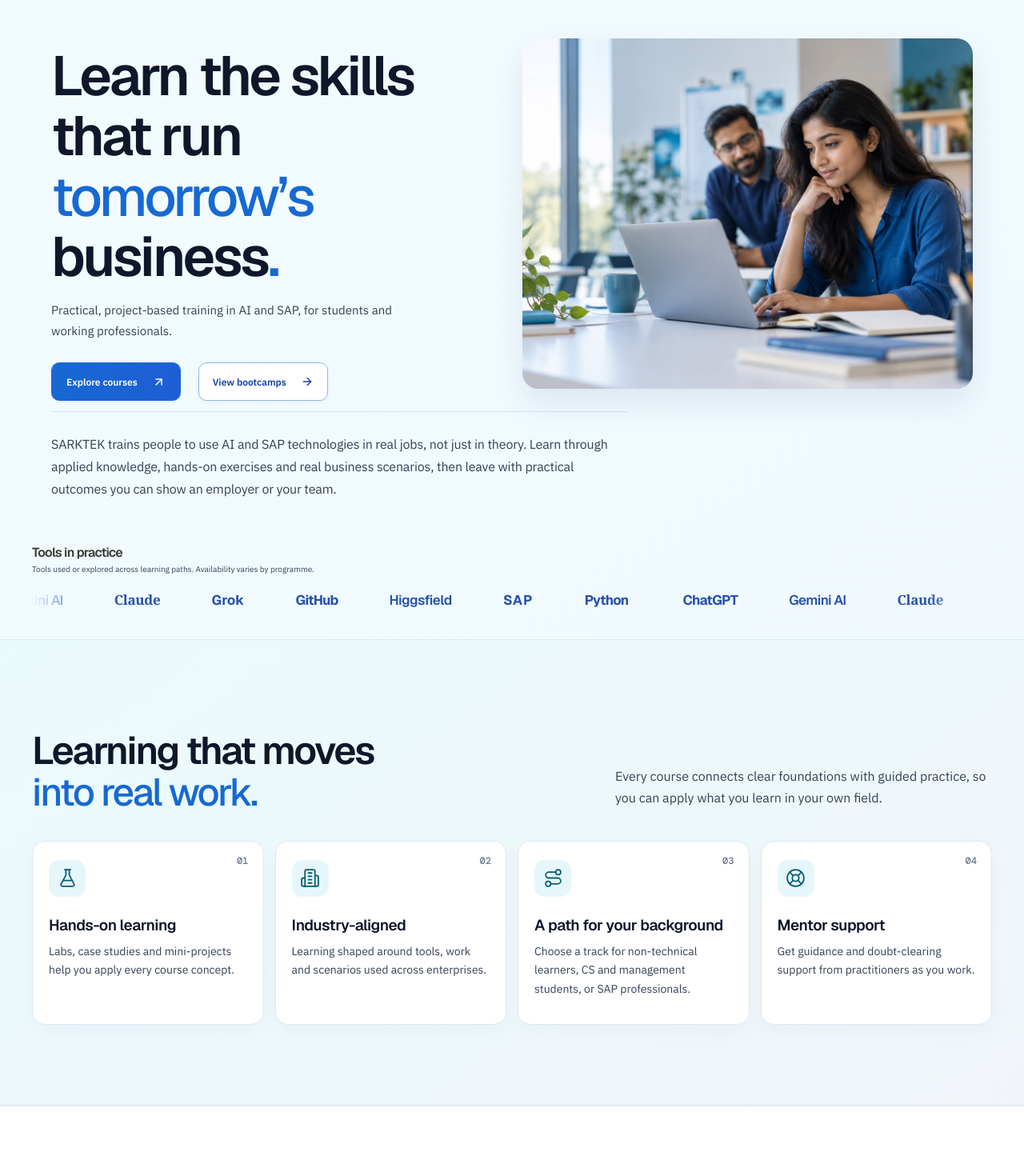
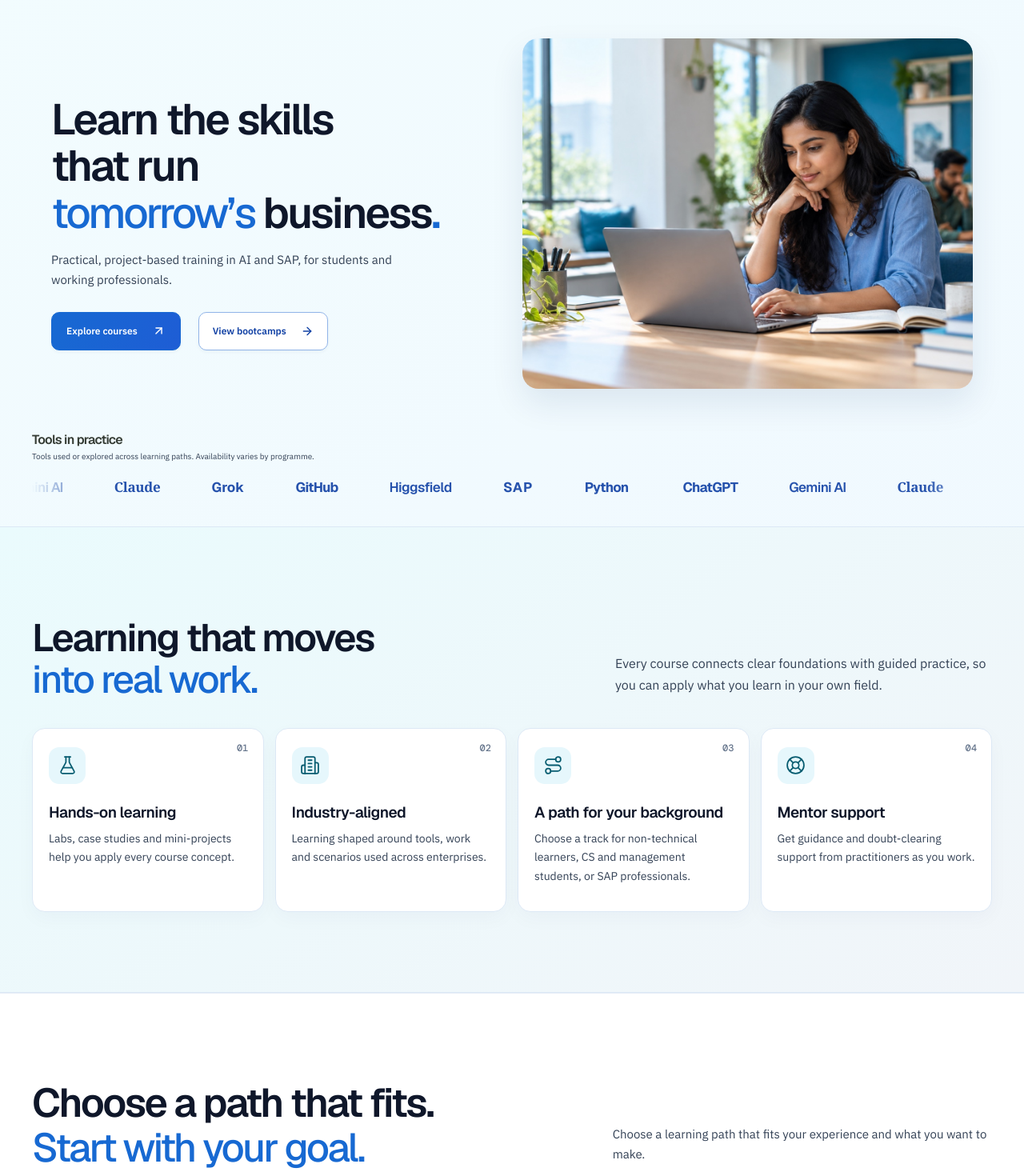
Before and after one commit to SatishBitra/AI-Bootcamp-Website, a React (Vite) app: page / in a window 1280 px wide. Shown: the part 120-1590 px from the top of the page at 80% size. Built offline with nearby package versions, Linux system fonts and the light colour scheme.

Commit message:
Update hero image and enhance responsive styles for improved layout

```diff
--- a/src/styles.css
+++ b/src/styles.css
@@ -519,3 +519,9 @@ html{scroll-behavior:smooth}
 :root[data-design-system="blue"] .home-why-grid p{margin:0;color:#334155;font-size:14px;line-height:1.65}
 @media(max-width:900px){:root[data-design-system="blue"] .home-why-head{gap:30px}:root[data-design-system="blue"] .home-why-grid{grid-template-columns:repeat(2,minmax(0,1fr))}}
 @media(max-width:680px){:root[data-design-system="blue"] .hero-intro{padding:20px 0 24px}:root[data-design-system="blue"] .hero-intro p{font-size:14px}:root[data-design-system="blue"] .home-why-head{grid-template-columns:1fr;gap:12px;margin-bottom:22px}:root[data-design-system="blue"] .home-why-head h2{font-size:34px}:root[data-design-system="blue"] .home-why-head>p{font-size:14px}:root[data-design-system="blue"] .home-why-grid{grid-template-columns:1fr;gap:10px}:root[data-design-system="blue"] .home-why-grid article{min-height:unset;padding:18px}:root[data-design-system="blue"] .home-why-grid h3{margin:16px 0 7px;font-size:18px}}
+:root[data-design-system="blue"] .hero h1{font-size:clamp(44px,4.2vw,58px);line-height:1.08;max-width:none}
+:root[data-design-system="blue"] #pathways .section-title{max-width:none;display:grid;grid-template-columns:minmax(0,1fr) minmax(300px,.7fr);align-items:end;justify-content:space-between;gap:48px}
+:root[data-design-system="blue"] #pathways .section-title h2{margin:0}
+:root[data-design-system="blue"] #pathways .section-title>p{justify-self:end;max-width:480px;margin:0 0 7px;color:#334155}
+@media(max-width:900px){:root[data-design-system="blue"] .hero-grid{grid-template-columns:1.08fr .92fr}:root[data-design-system="blue"] .hero h1{font-size:clamp(34px,4.3vw,44px)}:root[data-design-system="blue"] #pathways .section-title{grid-template-columns:minmax(0,1fr) minmax(270px,.8fr);gap:24px}}
+@media(max-width:680px){:root[data-design-system="blue"] .hero h1{font-size:clamp(27px,8.5vw,44px);line-height:1.08}:root[data-design-system="blue"] #pathways .section-title{grid-template-columns:1fr;gap:10px}:root[data-design-system="blue"] #pathways .section-title>p{justify-self:start;max-width:100%;margin:0}}
```
Also changed, not shown: src/site.tsx (+1 -1 lines), src/assets/hero-learning-photo.jpg.
